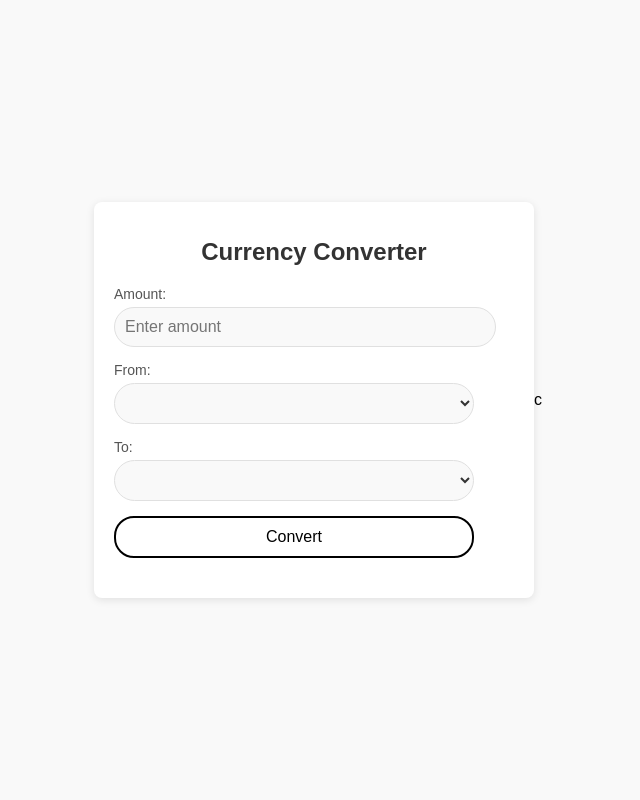
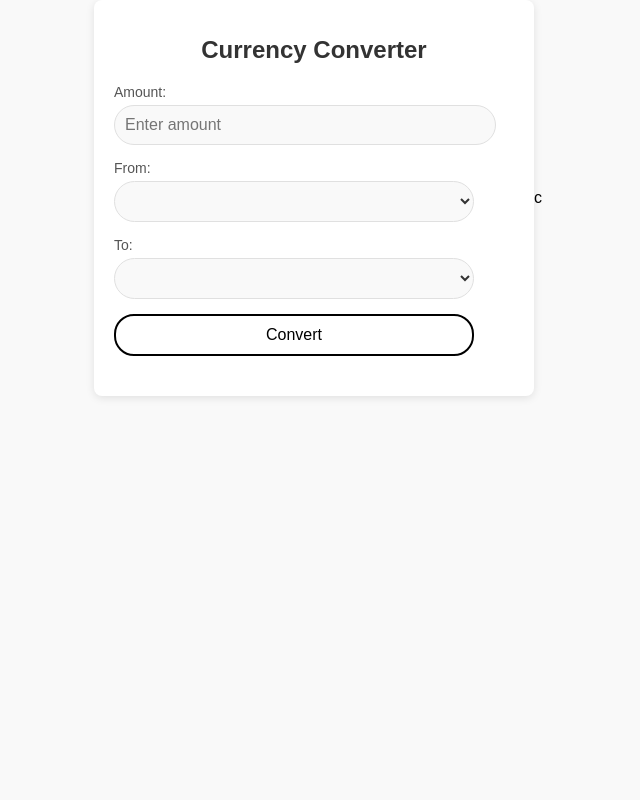
Before and after one commit to bsdjng/XChangePro, a PHP site: template views/converter.html in a window 1280 px wide. Shown: the whole page, without its empty margins (322-962 px from the left). Run offline with PHP 8.4, Linux system fonts and the light colour scheme; the template is opened without the code that fills it, so the values that code supplies are empty.

Commit message:
converter op main page gefixed

```diff
--- a/assets/css/converter.css
+++ b/assets/css/converter.css
@@ -9,7 +9,8 @@ body {
   display: flex;
   justify-content: center;
   align-items: center;
-  min-height: 100vh;
+  min-height: 1vh;
+  margin-bottom: 50px;
 }
 
 .card {
@@ -73,13 +74,6 @@ button:hover {
   border-color: #007bff;
 }
 
-
-
-
-
-
-
-
 #result {
   margin-top: 20px;
   font-size: 18px;
```
Also changed, not shown: index.html (+10 -5 lines).
